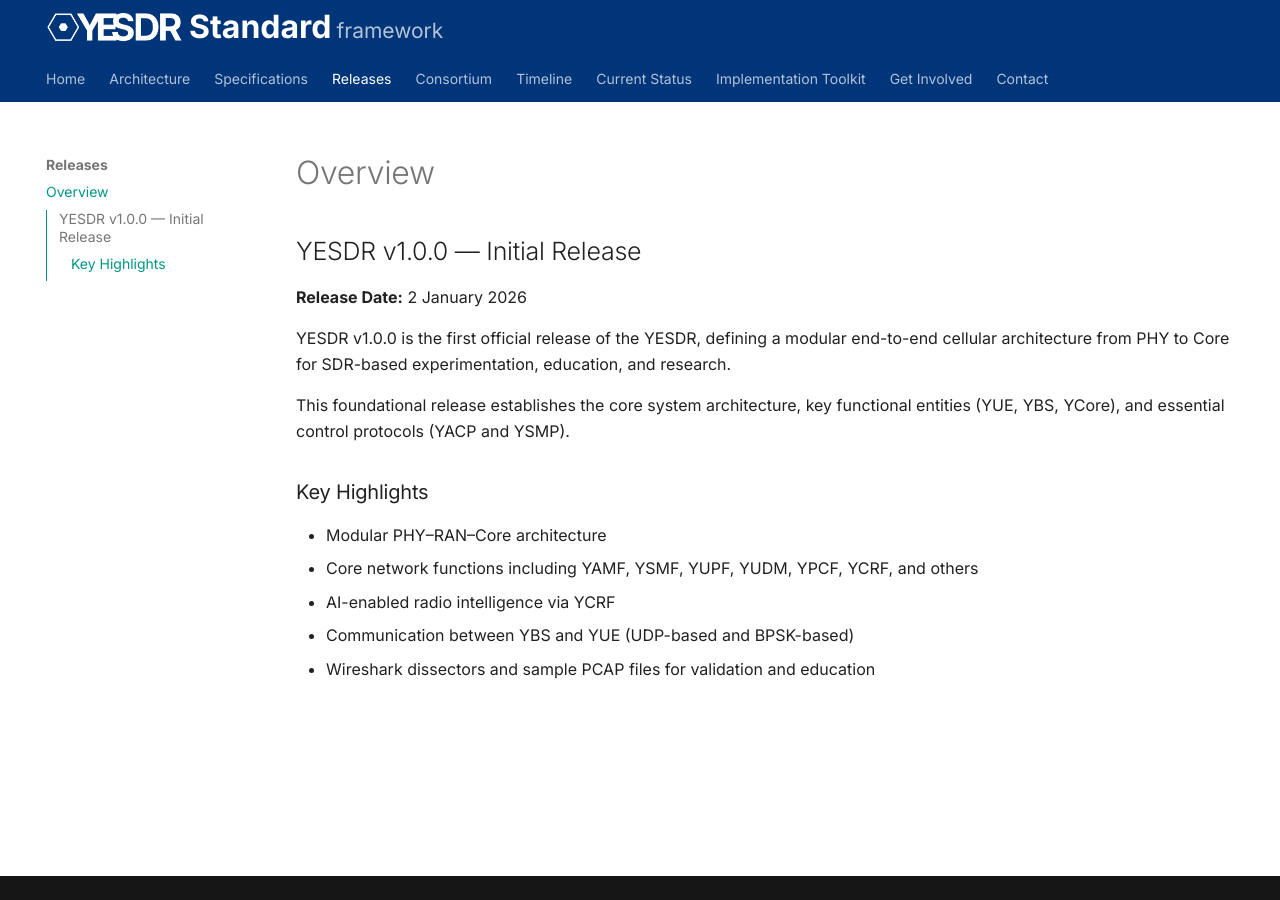
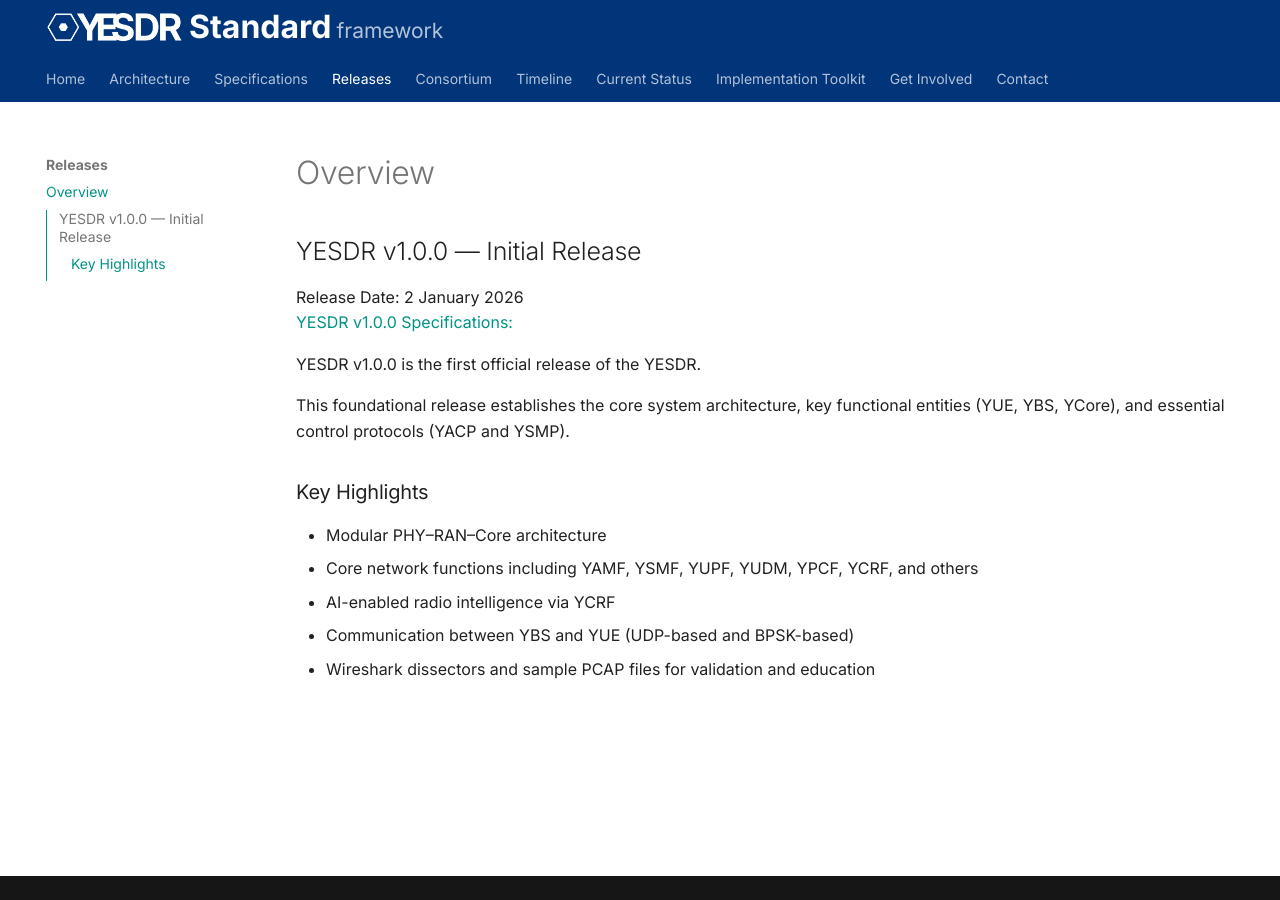
Before and after one commit to chandharlabs/yesdr-standard, an MkDocs documentation site: the page built from docs/releases/index.md, in a window 1280 px wide. Built offline with MkDocs 1.6.1 and Material for MkDocs 9.7.7, drawn with Linux system fonts in a browser that asks for light colours.

Commit message:
Update index.md

```diff
--- a/docs/releases/index.md
+++ b/docs/releases/index.md
@@ -1,7 +1,8 @@
 ## YESDR v1.0.0 — Initial Release
-**Release Date:** 2 January 2026
+Release Date: 2 January 2026
+[YESDR v1.0.0 Specifications:](../standards/specifications.md)
 
-YESDR v1.0.0 is the first official release of the YESDR, defining a modular end-to-end cellular architecture from PHY to Core for SDR-based experimentation, education, and research.
+YESDR v1.0.0 is the first official release of the YESDR.
 
 This foundational release establishes the core system architecture, key functional entities (YUE, YBS, YCore), and essential control protocols (YACP and YSMP).
 
```
